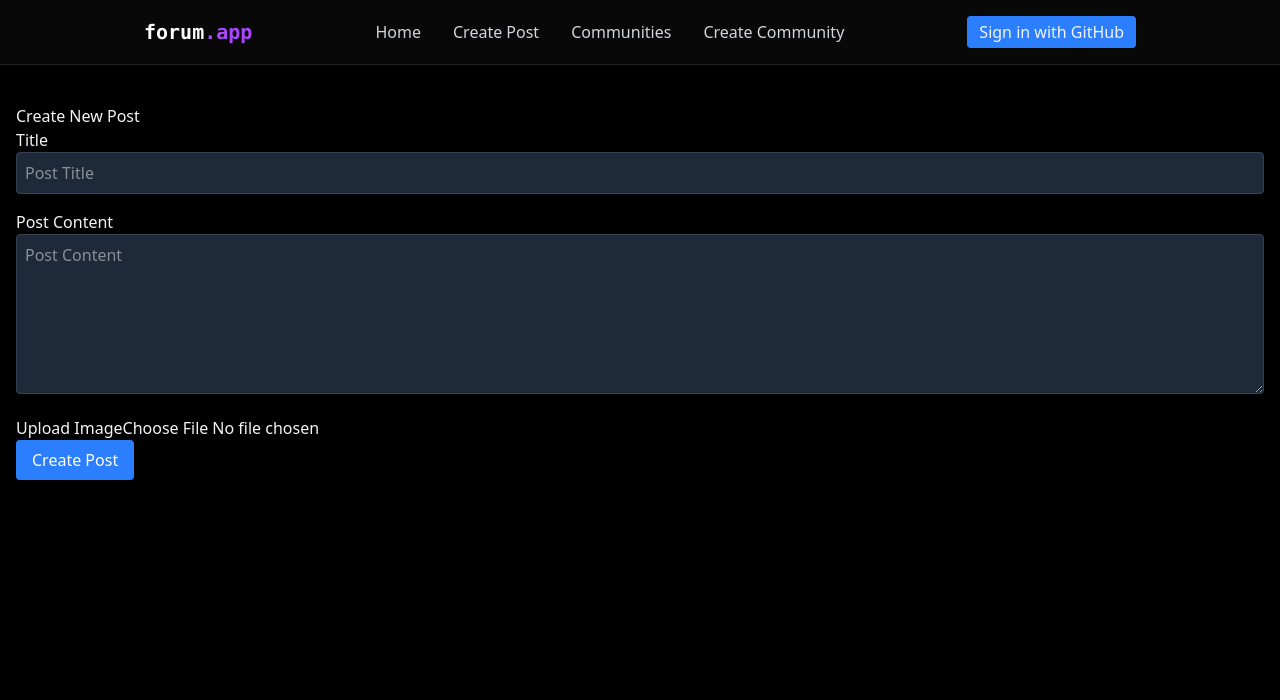
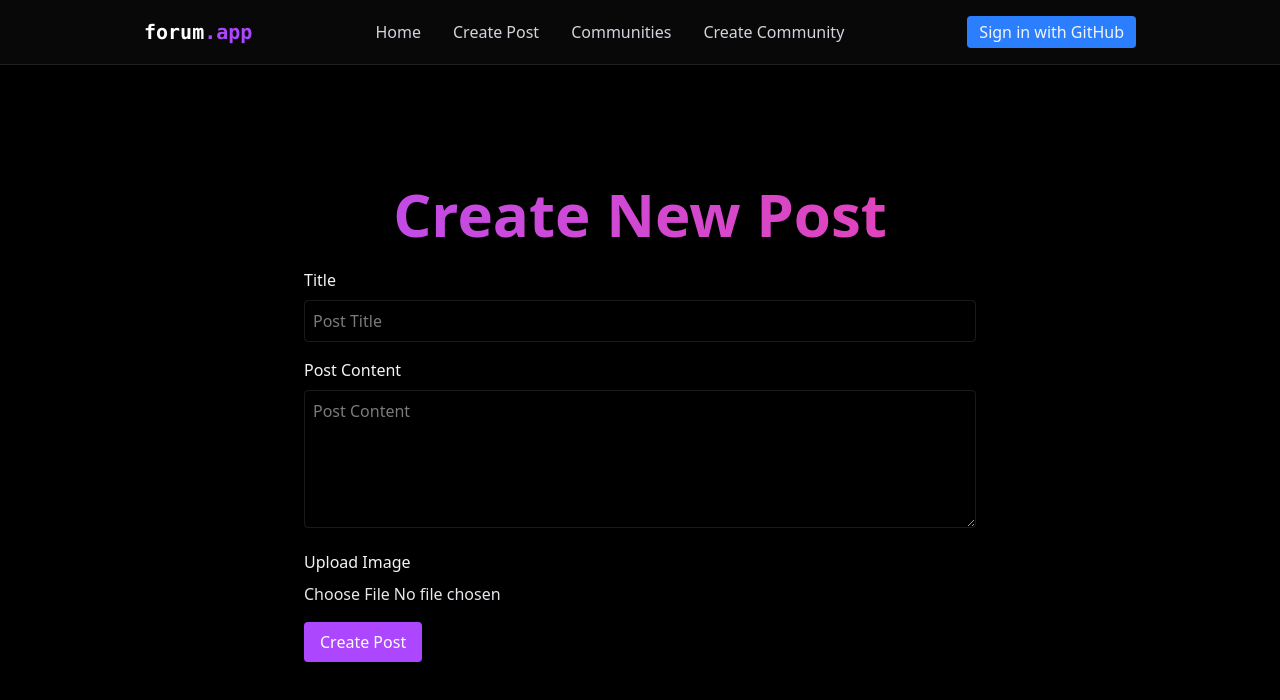
Before and after one commit to shmuye/Postly, a React (Vite) app: page /create in a window 1280 px wide. Shown: the top 700 px of the page. Built offline with nearby package versions, Linux system fonts and the light colour scheme; no server answers.

Commit message:
implement create post functionality

```diff
--- a/src/components/CreatePost.tsx
+++ b/src/components/CreatePost.tsx
@@ -15,13 +15,15 @@
     const filePath = `${post.title}-${Date.now()}-${imageFile?.name}`;
 
     const { error: uploadError } = await supabase.storage
-        .from('post-images')
+        .from('post_images')
         .upload(filePath, imageFile!);
 
     if (uploadError) {
         throw new Error(uploadError.message);
     }
-    const { data, error } = await supabase.from('posts').insert([post]);
+
+    const { data: publicUrlData } =  supabase.storage.from('post_images').getPublicUrl(filePath);
+    const { data, error } = await supabase.from('posts').insert({...post, image_url: publicUrlData.publicUrl});
 
     if (error) {
         throw new Error(error.message);
@@ -37,7 +39,7 @@
     const [content, setContent] = useState('');
     const [selectedFile, setSelectedFile] = useState<File | null>(null);
 
-    const { mutate } = useMutation({
+    const { mutate, isPending, isError } = useMutation({
         mutationFn: (data: {post: PostInput, imageFile: File}) => {
             if (!data.imageFile) {
                 throw new Error("No file selected");
@@ -59,35 +61,56 @@
     }
 
   return (
-    <form onSubmit={handleSubmit}>
+    <form onSubmit={handleSubmit}  className="max-w-2xl mx-auto space-y-4">
         <div>
-            <label>Title </label>
+            <label
+                htmlFor='title'
+                className="block mb-2 font-medium">Title </label>
             <input
                id='title'
                type="text"
                placeholder="Post Title"
                onChange={(e) => setTitle(e.target.value)}
-               className="w-full p-2 mb-4 bg-gray-800 border border-gray-700 rounded text-gray-100"/>
+               className="w-full border border-white/10 bg-transparent p-2 rounded"/>
             </div>
         <div>
-            <label>Post Content</label>
+            <label
+                htmlFor='content'
+                className="block mb-2 font-medium"
+                >Post Content</label>
             <textarea
                onChange={(e) => setContent(e.target.value)}
                id='content'
                placeholder="Post Content"
-               className="w-full p-2 mb-4 bg-gray-800 border border-gray-700 rounded text-gray-100 h-40"></textarea>
+               className="w-full border border-white/10 bg-transparent p-2 rounded"
+               rows={5}
+               />
         </div>
         <div>
-            <label>Upload Image</label>
+            <label
+                htmlFor='image'
+                className="block mb-2 font-medium"
+            >Upload Image</label>
             <input
                type='file'
                onChange={handleFileChange}
                id='image'
+               accept='images/*'
                required
+               className="w-full text-gray-200"
              />
         </div>
 
-        <button type="submit" className="bg-blue-500 px-4 py-2 rounded text-white">Create Post</button>
+        <button
+          type="submit"
+          className="bg-purple-500 text-white px-4 py-2 rounded cursor-pointer">
+            {
+                isPending ? 'Creating' : 'Create Post'
+            }
+        </button>
+        {
+            isError && <p>Error Creating Post</p>
+        }
     </form>
   )
 }
--- /dev/null
+++ b/src/components/PostItem.tsx
@@ -0,0 +1,27 @@
+import { Link } from "react-router-dom";
+import type { Post } from "./PostList";
+
+interface props {
+    post: Post;
+}
+export const PostItem = ({ post }: props) => {
+  return (
+        <div>
+            <div />
+        <Link to={`/posts`} className="block mb-6 p-6 bg-white border border-gray-200 rounded-lg shadow hover:bg-gray-100">
+         <div>
+            <div>
+                <div />
+                <div>
+                    <div></div>
+                </div>
+            </div>
+         </div>
+         <div>
+            <img src={post.image_url} alt={post.title}/>
+         </div>
+    </Link>
+    </div>
+
+  )
+}
--- /dev/null
+++ b/src/components/PostList.tsx
@@ -0,0 +1,51 @@
+import { useQuery } from "@tanstack/react-query"
+import { supabase } from "../supabase-client"
+import { PostItem } from "./PostItem";
+
+export interface Post {
+    id: number;
+    title: string;
+    content: string;
+    image_url: string;
+    created_at: string;
+}
+
+
+const fetchPosts = async (): Promise<Post[]> => {
+    const { data, error } = await supabase
+                    .from('posts')
+                    .select('*')
+                    .order('created_at', { ascending: false });
+    if (error) {
+        throw new Error(error.message);
+    }
+    return data;
+}
+
+const PostList = () => {
+    const { data, isLoading, isError } = useQuery<Post[], Error>({
+        queryKey: ['posts'],
+        queryFn: fetchPosts,
+    });
+
+    if (isLoading) {
+        return <div>Loading posts...</div>;
+    }
+
+    if (isError) {
+        return <div>Error loading posts.</div>;
+    }
+
+    console.log(data);
+  return (
+    <div>
+        {
+            data && data.map(post => (
+                <PostItem key={post.id} post={post} />
+            ))
+        }
+    </div>
+  )
+}
+
+export default PostList
--- a/src/pages/CreatePostPage.tsx
+++ b/src/pages/CreatePostPage.tsx
@@ -1,10 +1,10 @@
-import React from 'react'
+
 import CreatePost from '../components/CreatePost'
 
 const CreatePostPage = () => {
   return (
-    <div>
-        <h2>Create New Post</h2>
+    <div className="pt-20">
+        <h2 className="text-6xl font-bold mb-6 text-center bg-gradient-to-r from-purple-500 to-pink-500 bg-clip-text text-transparent">Create New Post</h2>
         <CreatePost />
     </div>
   )
--- a/src/pages/Home.tsx
+++ b/src/pages/Home.tsx
@@ -1,7 +1,10 @@
-
+import PostList  from '../components/PostList'
 const Home = () => {
   return (
-    <div>Home</div>
+    <div>
+      <h2>Recent Posts</h2>
+      <PostList />
+    </div>
   )
 }
 
```
